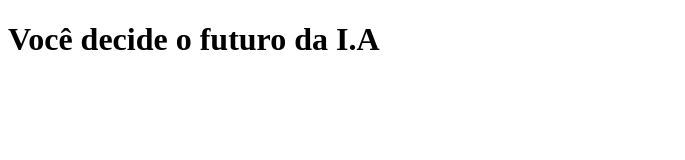
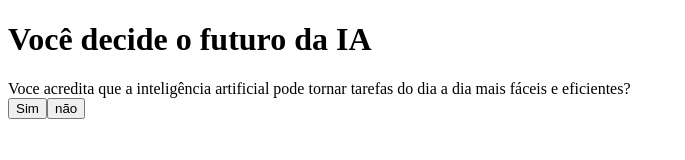
Before and after one commit to rayssaemaria/inteligencia-artificial, a plain HTML site: page index.html in a window 1280 px wide. Shown: the whole page, without its empty margins (0-685 px from the left). Drawn offline with Linux system fonts and the light colour scheme.

Commit message:
Add files via upload

```diff
--- a/index.html
+++ b/index.html
@@ -1,14 +1,20 @@
 <!DOCTYPE html>
 <html lang="pt-br">
 <head>
-<meta charset="UTF-8">
-<meta name="viewport" content="width=device-width, initial-scale=1.0">
-<link rel="stylesheet" href="style.css">
-<title>Você decide o futuro da I.A</title>
+    <meta charset="UTF-8">
+    <meta name="viewport" content="width=device-width, initial-scale=1.0">
+    <link rel="stylesheet" href="style.css">
+    <title>Você decide o futuro da IA</title>
 </head>
 <body>
-<div class="caixa-principal"></div>
-<h1>Você decide o futuro da I.A</h1>
-</div>
+    <div class="caixa-principal">
+        <h1>Você decide o futuro da IA</h1>
+        <div class="caixa-perguntas"></div>
+        <div class="caixa-alternativas"></div>
+        <div class="caixa-resultado">
+            <p class="texto-resultado"></p>
+        </div>
+    </div>
+    <script src="script.js"></script>
 </body>
 </html>
--- a/script.js
+++ b/script.js
@@ -10,39 +10,79 @@ enunciado: "Voce acredita que a inteligência artificial pode tornar tarefas do
         alternativas: [
             {
                 texto: "Sim",
-        afirmação: Voce concordou que a IA pode te ajudar no dia a dia
-        texto:
+                afirmacao: "Voce concordou que a IA pode te ajudar no dia a dia "
+            },
+            {
+                texto: "não",
+                afirmacao: " voce não concordou que a IA pode tornar o dia mais fáceis "
             }
-
-"Nao"
         ]
     },
     {
-enunciado: "A inteligência artificial pode acabar com os empregos?",
+        enunciado: "A inteligência artificial pode acabar com os empregos? ",
         alternativas: [
-"Sim",
-"Nao"
+            {
+                texto: " sim",
+                afirmacao: ""
+            },
+            {
+                texto: " não",
+                afirmacao: "     "
+            }
         ]
     },
     {
         enunciado: "Você se preocupa com questões ética relaciondas ao uso da inteligência artificial em diferentes aspectos da vida cotidiana?",
         alternativas: [
-"Sim",
-"Nao"
+            {
+                texto: "sim",
+                afirmacao: "    "
+            },
+            {
+                texto: "não",
+                afirmacao: "      "
+            }
+
         ]
     },
-{
-enunciado: "Pergunta 4",
-alternativas: [
-"Alternativa 1",
-"Alternativa 2"
-]
-},
-{
-enunciado: "Pergunta 5",
-alternativas: [
-"Alternativa 1",
-"Alternativa 2"
-]
+];
+
+
+let atual = 0;
+let perguntaAtual;
+let historiaFinal = "";
+
+function mostraPergunta() {
+    if (atual >= perguntas.length) {
+        mostraResultado();
+        return;
     }
-];
+    perguntaAtual = perguntas[atual];
+    caixaPerguntas.textContent = perguntaAtual.enunciado;
+    caixaAlternativas.textContent = "";
+    mostraAlternativas();
+}
+
+function mostraAlternativas(){
+    for(const alternativa of perguntaAtual.alternativas) {
+        const botaoAlternativas = document.createElement("button");
+        botaoAlternativas.textContent = alternativa.texto;
+        botaoAlternativas.addEventListener("click", () => respostaSelecionada(alternativa));
+        caixaAlternativas.appendChild(botaoAlternativas);
+    }
+}
+
+function respostaSelecionada(opcaoSelecionada) {
+    const afirmacoes = opcaoSelecionada.afirmacao;
+    historiaFinal += afirmacoes + " ";
+    atual++;
+    mostraPergunta();
+}
+
+function mostraResultado() {
+    caixaPerguntas.textContent = "Em 2049...";
+    textoResultado.textContent = historiaFinal;
+    caixaAlternativas.textContent = "";
+}
+
+mostraPergunta();
```
Lines whose indentation alone changed are shown as unchanged.
